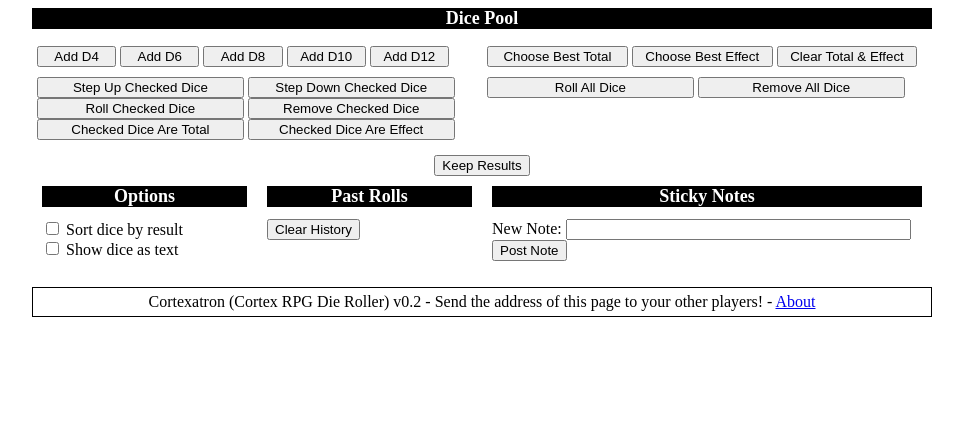
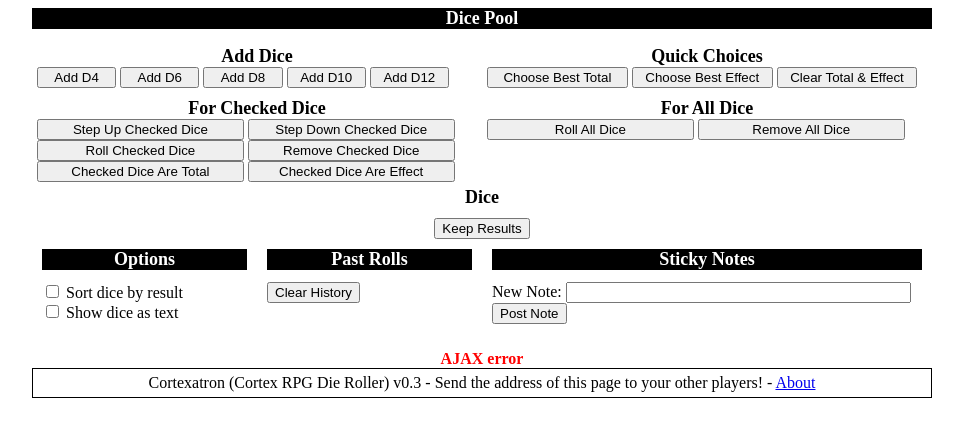
Before and after one commit to dbisdorf/cortex-roller, a Django app: template players/templates/players/index.html in a window 1280 px wide. Shown: the top 437 px of the page, without its empty margins (158-1121 px from the left). Run offline with Django 3.2, Linux system fonts and the light colour scheme; the template is opened without the code that fills it, so the values that code supplies are empty.

Commit message:
More headers and error handling.

```diff
--- a/players/static/players/style.css
+++ b/players/static/players/style.css
@@ -9,6 +9,13 @@
 	font-weight: bold;
 	color: white;
 	background: black;
+}
+
+h2 {
+	text-align: center;
+	font-size: large;
+	font-weight: bold;
+	margin: 0px;
 }
 
 .button-row {
@@ -129,6 +136,12 @@
 	text-align: center;
 }
 
+.error-box {
+	text-align: center;
+	font-weight: bold;
+	color: red;
+}
+
 .dice-image4 {
 	background-image: url('d4.png');
 }
--- a/players/templates/players/index.html
+++ b/players/templates/players/index.html
@@ -1,6 +1,6 @@
 <html>
 <head>
-<title>Cortex Roller</title>
+<title>Cortexatron</title>
 
 {% load static %}
 {% get_static_prefix as STATIC_PREFIX %}
@@ -134,6 +134,9 @@
 			dataType : 'json',
 
 			success : function(json) {
+				if (json.error) {
+					draw_error(json.error);
+				} else {
 					if (dice_updated != json.dice_update || dice_list.length != json.dice_list.length) {
 						dice_updated = json.dice_update;
 						dice_list = json.dice_list;
@@ -154,11 +157,11 @@
 						roll_list = json.roll_list;
 						draw_rolls();
 					}
-
+				}
 			},
 
 			error : function(xhr, errmsg, err) {
-				console.log("must be an ajax error")
+				draw_error("AJAX error");
 			}
 		});
 	}
@@ -243,6 +246,16 @@
 		}
 	}
 
+	function draw_error(message) {
+		$("#error-box").empty();
+		if (message) {
+			$("#error-box").append(message);
+			setTimeout(draw_error, 5000);
+		} else {
+			$("#error-box").append("&nbsp;");
+		}
+	}
+
 	function checked_dice_ids() {
 		var ids = [];
 		$(".dice-check").filter(":checked").each(function(index) {
@@ -262,6 +275,7 @@
 
 <div class="button-row">
 	<div class="button-group">
+	<h2>Add Dice</h2>
 	<button id='d4-add' class='fifth-button'>Add D4</button>
 	<button id='d6-add' class='fifth-button'>Add D6</button>
 	<button id='d8-add' class='fifth-button'>Add D8</button>
@@ -270,6 +284,7 @@
 	</div>
 
 	<div class="button-group">
+	<h2>Quick Choices</h2>
 	<button id="total-best" class='third-button'>Choose Best Total</button>
 	<button id="effect-best" class='third-button'>Choose Best Effect</button>
 	<button id="tag-none" class='third-button'>Clear Total &amp; Effect</button>
@@ -278,6 +293,7 @@
 
 <div class="button-row">
 	<div class="button-group">
+	<h2>For Checked Dice</h2>
 	<button id='step-up' class='half-button'>Step Up Checked Dice</button>
 	<button id='step-down' class='half-button'>Step Down Checked Dice</button>
 	<br>
@@ -289,11 +305,13 @@
 	</div>
 
 	<div class="button-group">
+	<h2>For All Dice</h2>
 	<button id='roll-all' class='half-button'>Roll All Dice</button>
 	<button id='remove-all' class='half-button'>Remove All Dice</button>
 	</div>
 </div>
 
+<h2>Dice</h2>
 <div class='dice-all'>
 <div class='dice-row' id='dice-row' aria-live="polite">
 </div>
@@ -336,8 +354,12 @@
 
 </div>
 
+<div id="error-box" class="error-box">
+&nbsp;
+</div>
+
 <div class="about-box">
-Cortexatron (Cortex RPG Die Roller) v0.2 - Send the address of this page to your other players! -
+Cortexatron (Cortex RPG Die Roller) v0.3 - Send the address of this page to your other players! -
 <a href="{% static 'players/about.html' %}" target="_blank">About</a>
 </div>
 
```
Also changed, not shown: players/views.py (+19 -16 lines). Lines whose indentation alone changed are shown as unchanged.
